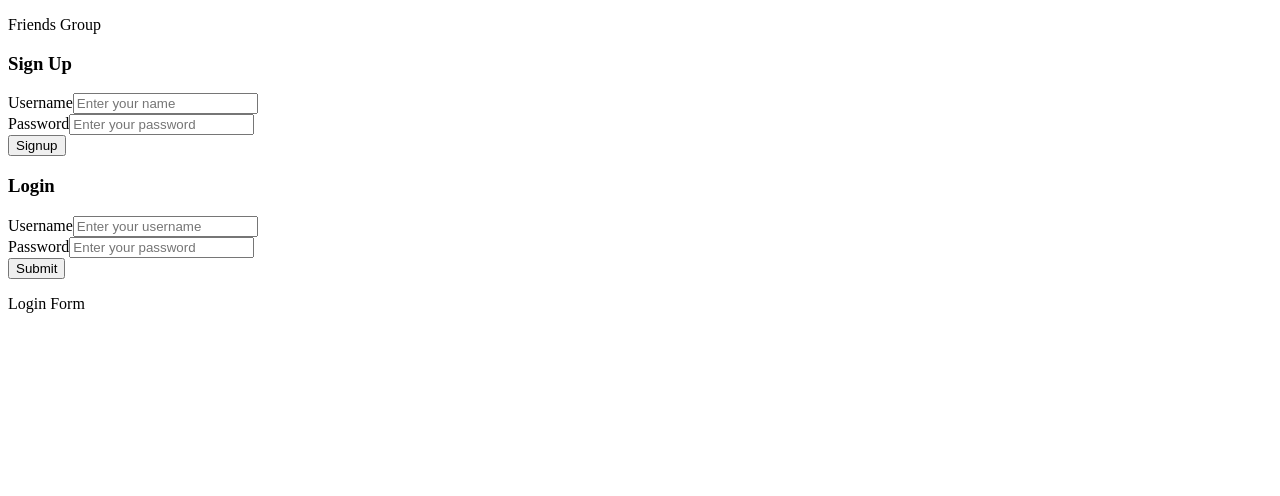
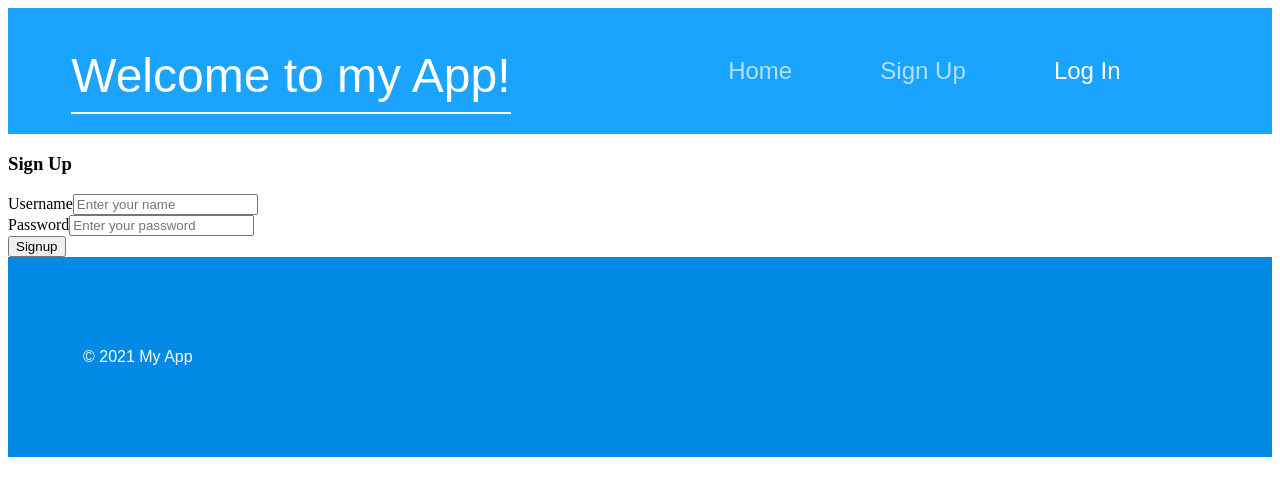
Before and after one commit to Portfolio-1-Insta-cloning/insta-frontend, a React (Create React App) app in the folder insta-frontend/: page /signup in a window 1280 px wide. Shown: the top 496 px of the page. Built offline with nearby package versions, Linux system fonts and the light colour scheme.

Commit message:
Header and Footer component are done

```diff
--- a/insta-frontend/src/App.js
+++ b/insta-frontend/src/App.js
@@ -1,15 +1,23 @@
 import React from "react";
+import { Route, Switch } from 'react-router-dom';
 
 // Components
 import SignUpForm from "./Components/SignUpForm";
 import LoginForm from "./Components/LoginForm";
+import Header from "./Components/Header";
+import Footer from "./Components/Footer";
 
 const App = () => {
   return (
     <div>
-      <p>Friends Group</p>
-        <SignUpForm/>
-        <LoginForm/>
+      <Header />
+      {/* Routes */}
+      <Switch>
+        <Route exact path = "/" />
+        <Route path = '/signup' render = {() => <SignUpForm/>} />
+        <Route path='/login' render={() => <LoginForm/>}/>
+      </Switch>
+      <Footer/>
     </div>
   );
 }
--- /dev/null
+++ b/insta-frontend/src/Components/Footer.js
@@ -0,0 +1,25 @@
+import React from 'react';
+import styled from 'styled-components';
+
+const FooterDiv = styled.div`
+    background-color: #008ae6;
+    height: 200px;
+    display: flex;
+    flex-direction: column;
+    justify-content: center;
+    align-self: flex-end;
+    padding-left: 75px;
+    color: white;
+    font-size: 1rem;
+    font-family: 'Source Sans Pro', sans-serif;
+`;
+
+const Footer = () => {
+    return (
+        <FooterDiv>
+           <p>&copy; 2021 My App</p>
+        </FooterDiv>
+    )
+}
+
+export default Footer;
--- /dev/null
+++ b/insta-frontend/src/Components/Header.js
@@ -0,0 +1,73 @@
+import React from "react";
+import { NavLink } from "react-router-dom";
+import styled from 'styled-components';
+
+const HeaderWrapper = styled.div`
+    margin-top: 0;
+    margin-bottom: 0;
+    width: 100%;
+    background-color: #1aa3ff;
+    display: flex;
+    justify-content: center;
+    align-items: center;
+`;
+
+const HeaderDiv = styled.div`
+    width: 90%;
+    margin: 0 auto;
+    display: flex;
+    flex-direction: row;
+    flex-wrap: wrap;
+    justify-content: space-between;
+    align-items: center;
+`;
+
+const HeaderH1 = styled.h1`
+    font-family: 'Pattaya', sans-serif;;
+    font-size: 3rem;
+    color: #ffffff;
+    font-weight: 500;
+    line-height: 1.5;
+    border-bottom: 2px solid white;
+    margin-bottom: 20px;
+`;
+
+const NavLinkDiv = styled.div`
+    width: 50%;
+    display: flex;
+    flex-wrap: wrap;
+    justify-content: space-evenly;
+    align-items: center;
+`;
+
+const NavLinkItem = styled(NavLink)`
+    text-decoration: none;
+    text-transformation: uppercase;
+    font-family: Source Sans Pro, sans-serif;
+    font-size: 1.5rem;
+    color: #ffffff;
+    &:hover{
+        font-weight: 600;
+        color: #99d6ff;
+    }
+    &.active{
+        color: #b3e0ff;
+    }
+`;
+
+const Header = () => {
+    return (
+        <HeaderWrapper>
+            <HeaderDiv>
+                <HeaderH1>Welcome to my App!</HeaderH1>
+                <NavLinkDiv>
+                    <NavLinkItem to = '/'>Home</NavLinkItem>
+                    <NavLinkItem to = '/signup'>Sign Up</NavLinkItem>
+                    <NavLinkItem to = '/login'>Log In</NavLinkItem>
+                </NavLinkDiv>
+            </HeaderDiv>
+        </HeaderWrapper>
+    )
+}
+
+export default Header;
--- a/insta-frontend/src/Components/LoginForm.js
+++ b/insta-frontend/src/Components/LoginForm.js
@@ -43,7 +43,6 @@ const LoginForm = (props) => {
                     </Form>
                 </Col>
             </Row>
-            <p>Login Form</p>
         </Container>
     )
 }
--- a/insta-frontend/src/Components/SignUpForm.js
+++ b/insta-frontend/src/Components/SignUpForm.js
@@ -4,21 +4,21 @@ import axios from "axios"
 
 const SignUpForm = (props) => {
 
-    const [regForm, setRegForm] = useState({
+    const [SignupForm, setSignupForm] = useState({
         username: "",
         password: ""
     });
 
     const inputchange = (e) => {
-        setRegForm({ ...regForm, [e.target.name]: e.target.value });
+        setSignupForm({ ...SignupForm, [e.target.name]: e.target.value });
     };
 
     const submitHandler = (e) => {
         e.preventDefault();
         axios
-            .post("http://localhost:5000/api/users/signup/", regForm)
+            .post("http://localhost:5000/api/users/signup/", SignupForm)
             .then((res) => {
-                props.history.push('/')
+                console.log("Response", res);
             })
             .catch(err => console.log("Signup error", err))
     };
@@ -31,11 +31,21 @@ const SignUpForm = (props) => {
                     <Form onSubmit = {submitHandler}>
                         <FormGroup>
                             <Label for="username">Username</Label>
-                            <Input type="text" name="username" id="username" placeholder="Enter your name" onChange={ inputchange }/>
+                            <Input type="text"
+                                name="username"
+                                id="username"
+                                placeholder="Enter your name"
+                                required
+                                onChange={inputchange} />
                         </FormGroup>
                         <FormGroup>
                             <Label for="password">Password</Label>
-                            <Input type = "password" name = "password" id = "password" placeholder = "Enter your password" onChange={ inputchange }/>
+                            <Input type="password"
+                                name="password"
+                                id="password"
+                                placeholder="Enter your password"
+                                required
+                                onChange={inputchange} />
                         </FormGroup>
                         <Button>Signup</Button>
                     </Form>
--- /dev/null
+++ b/insta-frontend/src/index.css
@@ -0,0 +1,4 @@
+
+html {
+    font-size: 62.5%;
+}
```
Also changed, not shown: 1 other file (tests, documents, lock files or other folders).
